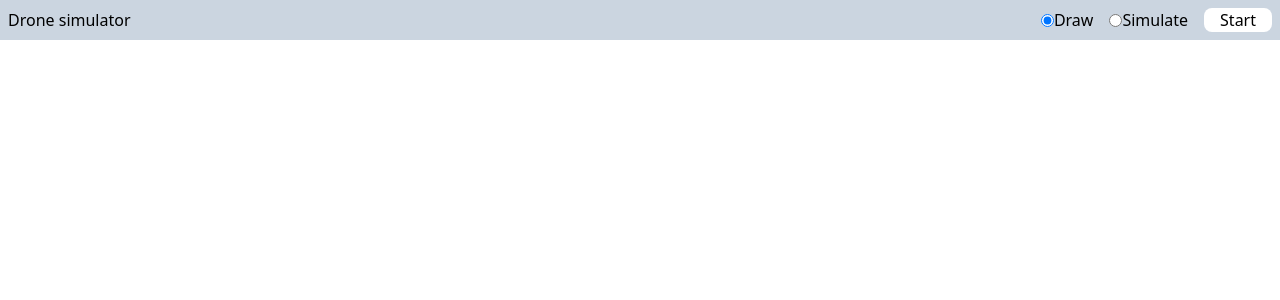
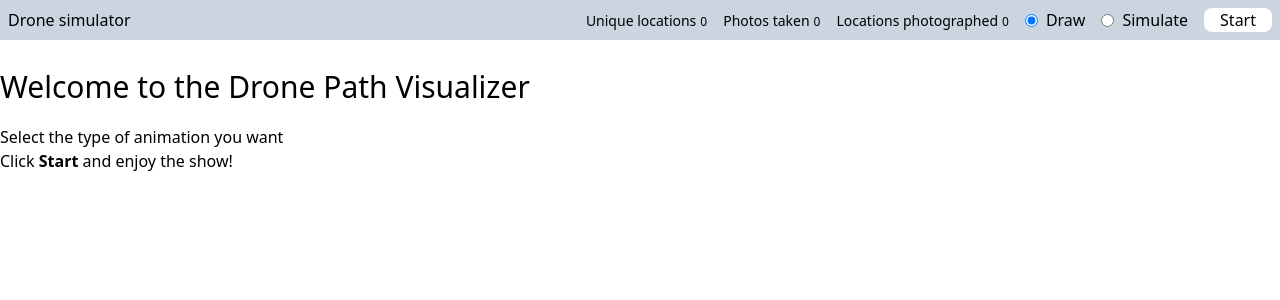
Before and after one commit to strahinjaajvaz/drone_data, a React (Create React App) app: page / in a window 1280 px wide. Shown: the top 300 px of the page. Built offline with nearby package versions, Linux system fonts and the light colour scheme.

Commit message:
added info for the page

```diff
--- a/src/App.js
+++ b/src/App.js
@@ -2,12 +2,23 @@ import React, { useEffect, useState, useRef } from 'react';
 
 import Header from './components/Header'
 import Plane from './components/Plane'
+import InfoPanel from './components/InfoPanel'
 
 import { parseInput } from './utils/parseInput'
 
 import data from './data.json'
 
-let dataObj = { minX: 0, minY: 0, maxX: 0, maxY: 0, droneCoordinates: {}, x: 0, y: 0 }
+let dataObj = {
+  minX: 0,
+  minY: 0,
+  maxX: 0,
+  maxY: 0,
+  droneCoordinates: {},
+  x: 0,
+  y: 0,
+  photoCount: 0,
+  locationsWithPhoto: 0,
+}
 
 const runTypes = ["draw", "simulate"]
 
@@ -22,7 +33,7 @@ function App() {
       setTimeout(() => {
         index.current += 1;
         setDroneData(parseInput(data.data.charAt(index.current), droneData))
-      }, 250)
+      }, 1000)
     } else if (runType === runTypes[0] && !drawRef.current) {
       drawRef.current = true;
       let flightPath = null
@@ -33,10 +44,19 @@ function App() {
     }
   }, [droneData, setDroneData, runType])
 
+  let uniqueLocations = Object.keys(droneData.droneCoordinates).length
+  let photoCount = droneData.photoCount;
+  let locationsPhotographed =
+    Object.values(droneData.droneCoordinates).reduce((acc, cur) => {
+      if (cur)
+        acc += 1;
+      return acc
+    }, 0)
+
   return (
     <>
-      <Header {...{ setRunType }} />
-      {runType && <Plane {...{ droneData }} showMarker={runTypes[1] === runType} />}
+      <Header {...{ setRunType, uniqueLocations, photoCount, locationsPhotographed }} />
+      {runType ? <Plane {...{ droneData, runType }} showMarker={runTypes[1] === runType} /> : <InfoPanel />}
     </ >
   );
 }
--- a/src/components/Header.js
+++ b/src/components/Header.js
@@ -1,21 +1,57 @@
-import React, { useState } from 'react'
+import React, { useState } from "react";
 
-import Wrapper from './Wrapper'
+import Wrapper from "./Wrapper";
 
-function Header({ setRunType }) {
-    const [selected, setSelected] = useState("draw")
-    return <div class="bg-gray-400 fixed z-10 w-full p-2 top-0">
-        <Wrapper>
-            <div className="flex items-center">
-                <nav className="flex-1">Drone simulator</nav>
-                <input id="draw" type="radio" name="type" value="draw" onChange={() => setSelected("draw")} checked={"draw" === selected} />
-                <label className="mr-4" htmlFor="draw">Draw</label>
-                <input id="simulate" type="radio" name="type" value="simulate" onChange={() => setSelected("simulate")} checked={"simulate" === selected} />
-                <label htmlFor="simulate">Simulate</label>
-                <button className="bg-white px-4 rounded-lg ml-4" onClick={() => setRunType(selected)}>Start</button>
-            </div>
-        </Wrapper>
+function DroneInfo({ text, value }) {
+  return <p className="text-sm mr-4">{text}<span className="ml-1 text-xs">{value}</span></p>
+
+}
+
+function Header({
+  setRunType,
+  uniqueLocations = 0,
+  locationsPhotographed = 0,
+  photoCount = 0,
+}) {
+  const [selected, setSelected] = useState("draw");
+  return (
+    <div className="bg-gray-400 fixed z-10 w-full p-2 top-0">
+      <Wrapper>
+        <div className="flex items-center">
+          <nav className="flex-1">Drone simulator</nav>
+          {<DroneInfo text="Unique locations" value={uniqueLocations} />}
+          {<DroneInfo text="Photos taken" value={photoCount} />}
+          {<DroneInfo text="Locations photographed" value={locationsPhotographed} />}
+          <input
+            id="draw"
+            type="radio"
+            name="type"
+            value="draw"
+            onChange={() => setSelected("draw")}
+            checked={"draw" === selected}
+          />
+          <label className="mr-4 ml-2" htmlFor="draw">
+            Draw
+          </label>
+          <input
+            id="simulate"
+            type="radio"
+            name="type"
+            value="simulate"
+            onChange={() => setSelected("simulate")}
+            checked={"simulate" === selected}
+          />
+          <label className="ml-2" htmlFor="simulate">Simulate</label>
+          <button
+            className="bg-white px-4 rounded-lg ml-4"
+            onClick={() => setRunType(selected)}
+          >
+            Start
+          </button>
+        </div>
+      </Wrapper>
     </div>
+  );
 }
 
 export default Header;
--- /dev/null
+++ b/src/components/InfoPanel.js
@@ -0,0 +1,16 @@
+import React from 'react'
+
+import Wrapper from './Wrapper'
+
+function InfoPanel() {
+    return <Wrapper>
+        <div className="mt-16"></div>
+        <h1 className="text-3xl">Welcome to  the Drone Path Visualizer </h1>
+        <ol className="list-disc mt-4">
+            <li>Select the type of animation you want</li>
+            <li>Click <strong>Start</strong> and enjoy the show!</li>
+        </ol>
+    </Wrapper>
+}
+
+export default InfoPanel
--- a/src/components/Plane.js
+++ b/src/components/Plane.js
@@ -7,7 +7,7 @@ function Plane({ droneData, showMarker }) {
 
     useEffect(() => {
         if (ref.current) {
-            ref.current.scrollIntoView()
+            ref.current.scrollIntoView({ behaviour: "smooth" })
         }
     }, [droneData])
 
@@ -34,10 +34,10 @@ function Plane({ droneData, showMarker }) {
         }
         let width = (Math.abs(minX) + maxX + 1)
 
-        grid = [<div className="flex justify-center" style={{ width: width * 32 }} >{rowData}</div>, ...grid]
+        grid = [<div className="flex justify-center" key={i} style={{ width: width * 32 }} >{rowData}</div>, ...grid]
     }
 
-    return <div className="mt-16 mx-auto h-full w-mContent">{grid}</div>
+    return <div className="mt-4 p-6 mx-auto h-full w-mContent">{grid}</div>
 }
 
 export default Plane
--- a/src/components/Tile.js
+++ b/src/components/Tile.js
@@ -1,23 +1,52 @@
-import React, { useEffect, useRef, forwardRef } from 'react'
+import React, { forwardRef } from "react";
 
-const Tile = forwardRef(({ visited, current, showMarker, xIndex, yIndex }, ref) => {
-    return <div
+const Tile = forwardRef(
+  ({ visited, current, showMarker, xIndex, yIndex }, ref) => {
+    return (
+      <div
         ref={current ? ref : undefined}
         className={`h-6 w-6 border-2 rad-6 border-purple-900 text-center rounded m-1 inline-block box-border relative
-            ${visited
-                ? "bg-blue-400"
-                : visited === undefined ? "" : "bg-green-400"} `}>
+            ${
+          visited
+            ? "bg-blue-400"
+            : visited === undefined
+              ? ""
+              : "bg-green-400"
+          } `}
+      >
         {visited || ""}
-        {showMarker && current && <span className="absolute text-red-700 text-3xl inset-0" style={{ top: -13 }}>X</span>}
-        {xIndex && <span className="absolute text-xs" style={{
-            left: "6.5px",
-            bottom: "-25px"
-        }}>{xIndex}</span>}
-        {yIndex && <span className="absolute text-xs" style={{
-            left: "-25px",
-        }}>{yIndex}</span>
-        }
-    </div >
-})
+        {showMarker && current && (
+          <span
+            className="absolute text-red-700 text-3xl inset-0"
+            style={{ top: -13 }}
+          >
+            X
+          </span>
+        )}
+        {xIndex && (
+          <span
+            className="absolute text-xs left-0"
+            style={{
+              width: "24px",
+              bottom: "-25px",
+            }}
+          >
+            {xIndex}
+          </span>
+        )}
+        {yIndex && (
+          <span
+            className="absolute text-xs"
+            style={{
+              left: "-25px",
+            }}
+          >
+            {yIndex}
+          </span>
+        )}
+      </div>
+    );
+  }
+);
 
 export default Tile;
--- a/src/utils/parseInput.js
+++ b/src/utils/parseInput.js
@@ -44,6 +44,7 @@ export function parseInput(char, dataObj) {
                 break
             }
             case "x": {
+                draftObj.photoCount += 1;
                 if (!draftObj.droneCoordinates[`${draftObj.x},${draftObj.y}`]) {
                     draftObj.droneCoordinates[`${draftObj.x},${draftObj.y}`] = 1
                 } else {
@@ -51,7 +52,6 @@ export function parseInput(char, dataObj) {
                 }
                 break
             }
-            default: { }
         }
     })
 
```
Also changed, not shown: 1 other file (tests, documents, lock files or other folders).
